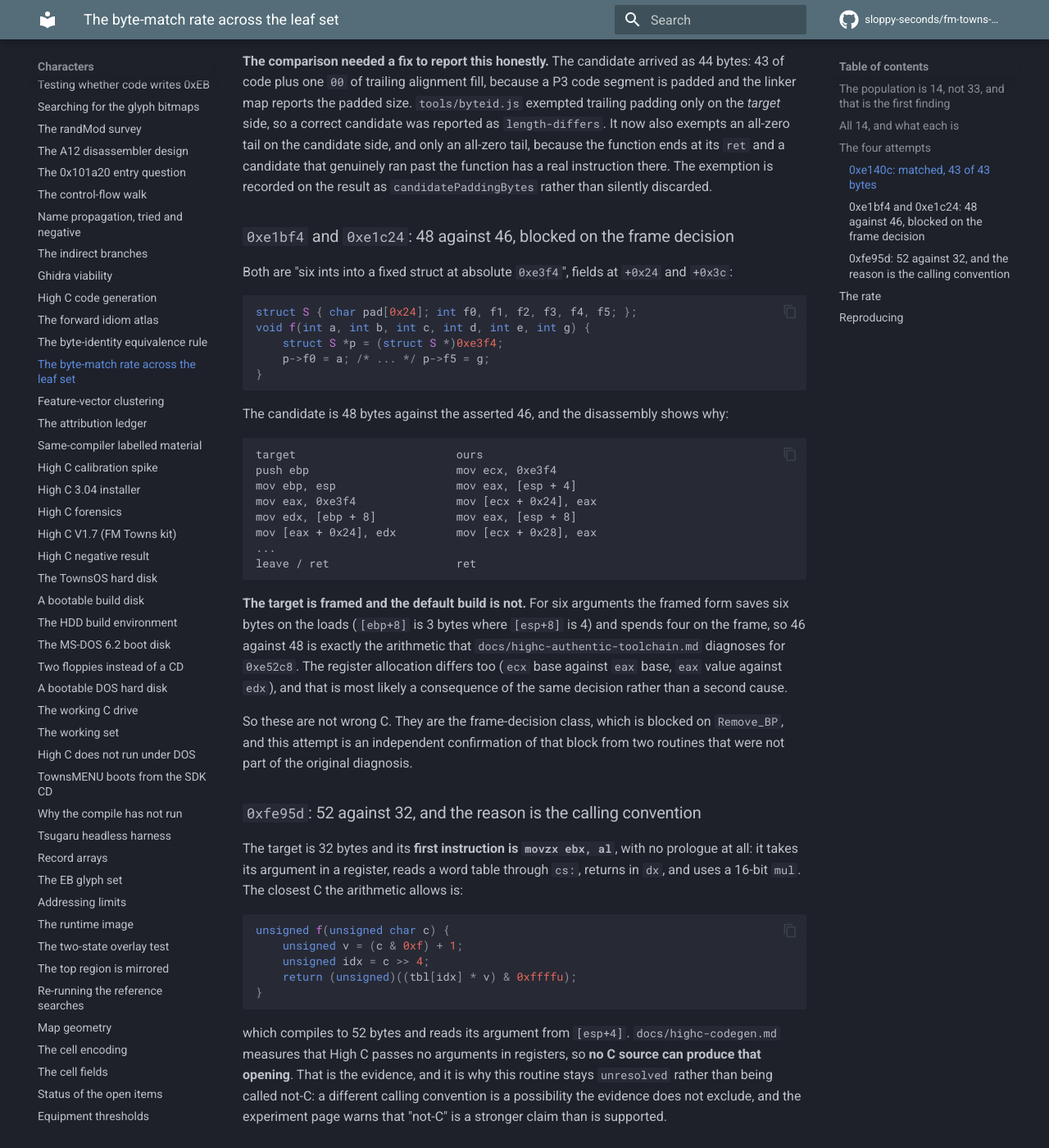
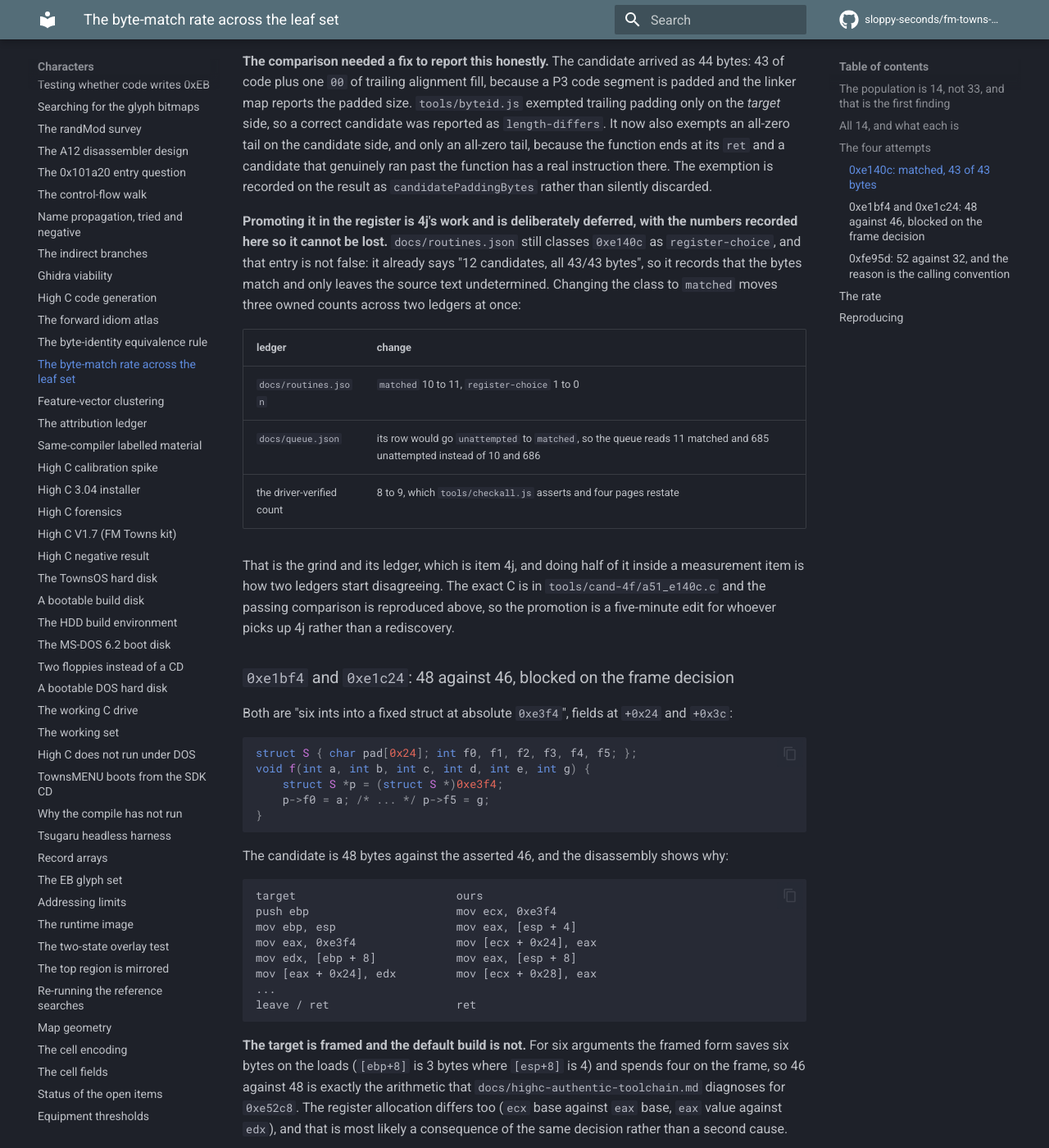
Before and after one commit to sloppy-seconds/fm-towns-ultima, an MkDocs documentation site: the page built from docs/byte-match-rate.md, in a window 1280 px wide and 1400 px high, scrolled down 2477 px. Shown: the whole window at 82% size. Built offline with MkDocs 1.6.1 and Material for MkDocs 9.7.7, drawn with Linux system fonts in a browser that asks for light colours; comment, search, counter and statistics services are not loaded; some of the changed text lies outside the part shown.

Commit message:
4f: record the e140c match without half-promoting it into two ledgers
The previous commit said e140c matched, and it does: 43 of 43 bytes, every branch
displacement included. What it did not do was put it in the register, and this commit
records why that is deliberate rather than forgotten, because I started the promotion
and then stopped.

Promoting it changes three owned counts in two ledgers at once:

  docs/routines.json   matched 10 -> 11, register-choice 1 -> 0
  docs/queue.json      its row goes unattempted -> matched, so the queue reads 11
                       matched and 685 unattempted instead of 10 and 686
  driver-verified      8 -> 9, asserted by checkall and restated in four pages

That is the grind and its ledger, item 4j, and doing half of it inside a measurement
item is how two ledgers start disagreeing. The register entry is also not false as it
stands: it already says "12 candidates, all 43/43 bytes", which records that the bytes
match and leaves only the source text undetermined.

So the promotion is reverted and the exact numbers are on the page, which makes it a
five-minute edit for whoever picks up 4j rather than a rediscovery. The C is committed
in tools/cand-4f/a51_e140c.c.

The rate is stated both ways so neither number is a surprise: 10 of 14 already in the
register (71.4%) and 11 with e140c (78.6%). Both are far above the 30% stop condition.

```diff
--- a/docs/byte-match-rate.md
+++ b/docs/byte-match-rate.md
@@ -3,9 +3,10 @@
 Plan item [4f](plan.md). The question it exists to answer: is High C 1.73 the compiler that built this game,
 measured on a population rather than on two routines.
 
-**Answer: 11 of 14 match byte for byte, 78.6 percent.** The stop condition in the item is "fewer than 30
-percent match means the toolchain is not the original", so this is not close. Two more are blocked on a
-configuration toggle rather than on their C, which puts the recoverable set at 13 of 14.
+**Answer: 11 of 14 match byte for byte, 78.6 percent** (10 of them already in the register, `0xe140c` pending
+promotion). The stop condition in the item is "fewer than 30 percent match means the toolchain is not the
+original", so this is not close. Two more are blocked on a configuration toggle rather than on their C, which puts
+the recoverable set at 13 of 14.
 
 ## The population is 14, not 33, and that is the first finding
 
@@ -89,6 +90,21 @@ target is loaded at `0xe140c` and the standalone build at 0.
 the function ends at its `ret` and a candidate that genuinely ran past the function has a real instruction there.
 The exemption is recorded on the result as `candidatePaddingBytes` rather than silently discarded.
 
+**Promoting it in the register is 4j's work and is deliberately deferred, with the numbers recorded here so it
+cannot be lost.** `docs/routines.json` still classes `0xe140c` as `register-choice`, and that entry is not false:
+it already says "12 candidates, all 43/43 bytes", so it records that the bytes match and only leaves the source
+text undetermined. Changing the class to `matched` moves three owned counts across two ledgers at once:
+
+| ledger | change |
+|---|---|
+| `docs/routines.json` | `matched` 10 to 11, `register-choice` 1 to 0 |
+| `docs/queue.json` | its row would go `unattempted` to `matched`, so the queue reads 11 matched and 685 unattempted instead of 10 and 686 |
+| the driver-verified count | 8 to 9, which `tools/checkall.js` asserts and four pages restate |
+
+That is the grind and its ledger, which is item 4j, and doing half of it inside a measurement item is how two
+ledgers start disagreeing. The exact C is in `tools/cand-4f/a51_e140c.c` and the passing comparison is reproduced
+above, so the promotion is a five-minute edit for whoever picks up 4j rather than a rediscovery.
+
 ### `0xe1bf4` and `0xe1c24`: 48 against 46, blocked on the frame decision
 
 Both are "six ints into a fixed struct at absolute `0xe3f4`", fields at `+0x24` and `+0x3c`:
@@ -147,15 +163,17 @@ is supported.
 
 | outcome | count | share |
 |---|---|---|
-| byte-identical match | **11** | **78.6%** |
+| byte-identical match | **10** | **71.4%** |
+| matched by this run, awaiting promotion to the register (4j) | 1 | 7.1% |
 | blocked on the frame decision, C believed correct | 2 | 14.3% |
 | calling convention unexplained | 1 | 7.1% |
 | **attempted** | **14** | **100%** |
 
-The item's stop condition is 30 percent. At 78.6 percent this is nowhere near it, and the conclusion it licenses
-is the one the project has been building toward: **High C 1.73 is the compiler that built this game**. It is not
-"78.6 percent of the game is recoverable", because this population is the leaf set and deliberately the easiest
-part of it.
+The item's stop condition is 30 percent. Even counting only what is already in the register this is 71.4 percent,
+and with `0xe140c` included it is 78.6. Neither is near the stop condition, and the conclusion both license is the
+one the project has been building toward: **High C 1.73 is the compiler that built this game**. It is not "78.6
+percent of the game is recoverable", because this population is the leaf set and deliberately the easiest part of
+it.
 
 ## Reproducing
 
```
Also changed, not shown: docs/plan.md (+4 -2 lines).
